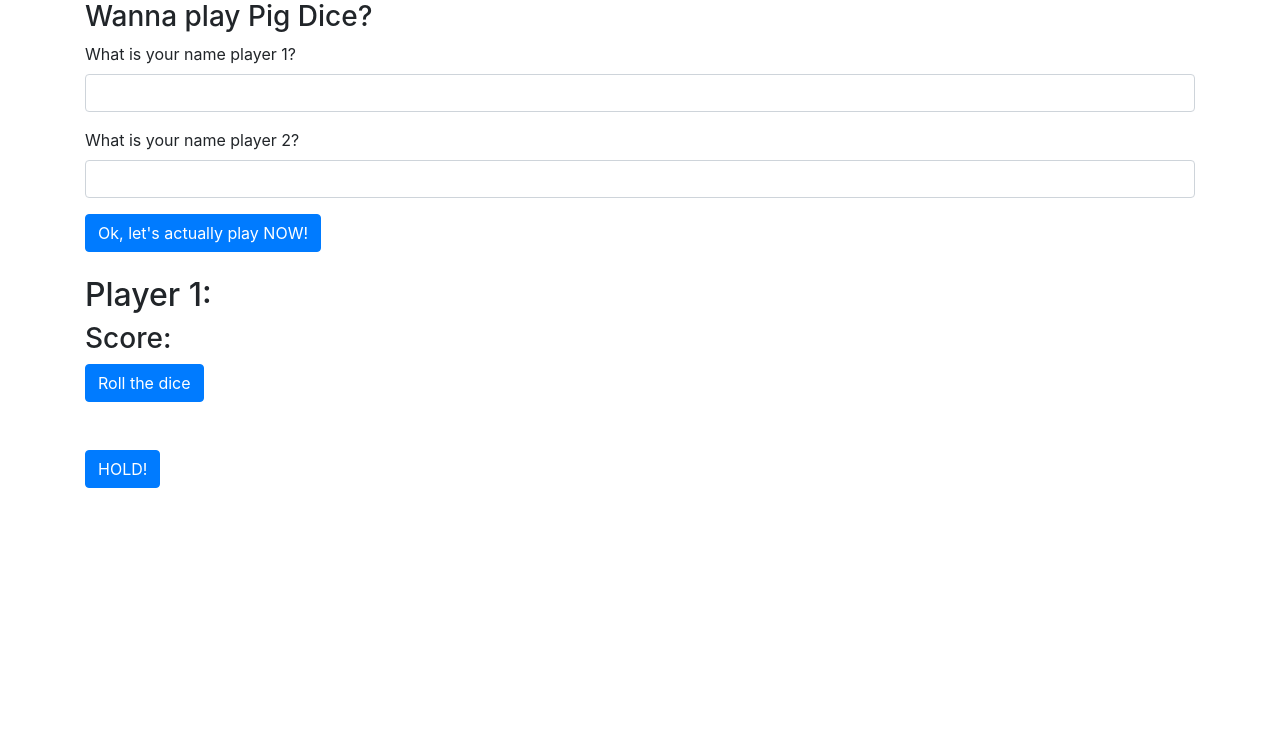
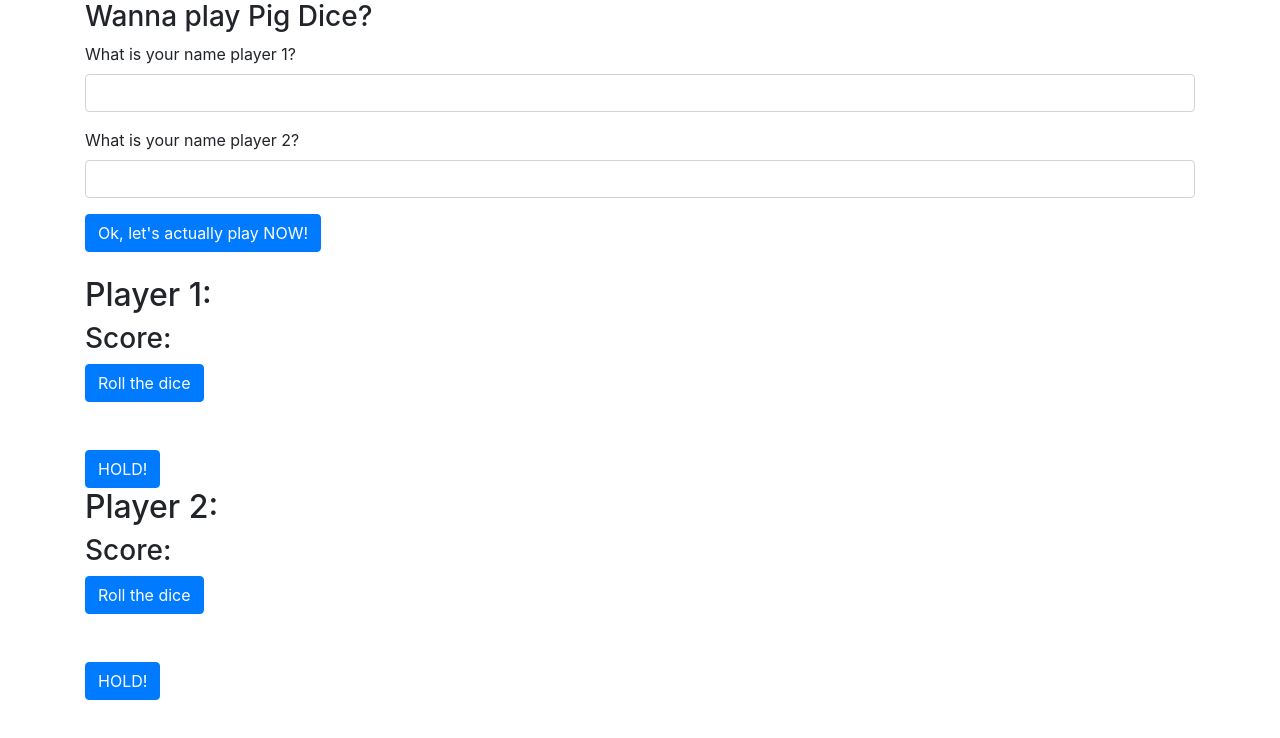
Before and after one commit to Geerocktricks/pig-dice, a plain HTML site: page index.html in a window 1280 px wide. Drawn offline with nearby package versions, Linux system fonts and the light colour scheme.

Commit message:
This commit adds player 2's playfields

```diff
--- a/index.html
+++ b/index.html
@@ -42,7 +42,24 @@
 <br>
         <button id="hold1" type="submit" class="btn btn-primary">HOLD!</button>
       </div>
-</form>
+      </form>
+      <form  id="intake2">
+          <div class="playField2">
+            <div class="player2">
+
+            </div>
+            <h2>Player 2: <span id="player2name"></span> </h2>
+            <h3>Score: <span id="player2score"></span></h3>
+
+            <button id="roll2" type="submit" class="btn btn-primary">Roll the dice</button>
+<br>
+<br>
+<br>
+            <button id="hold2" type="submit" class="btn btn-primary">HOLD!</button>
+          </div>
+<br>
+     </form>
+
 
   </div>
   </body>
```
